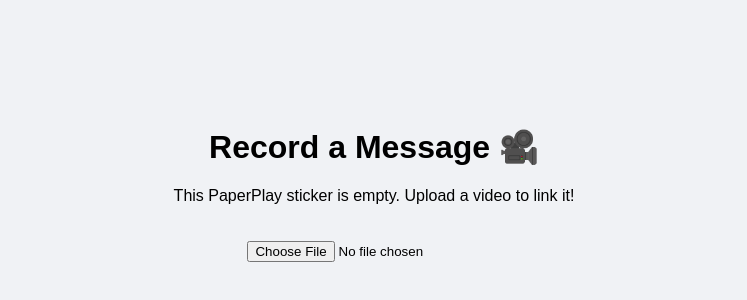
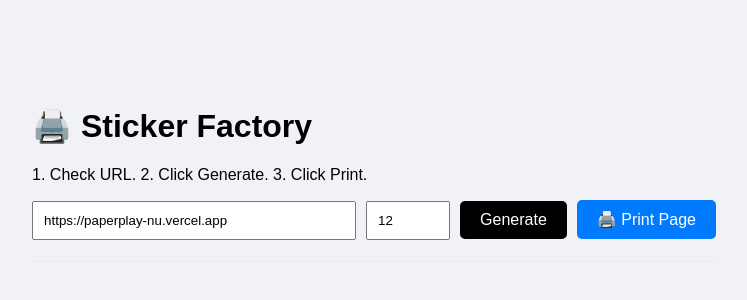
Before and after one commit to supercaylib/paperplay, a React (Vite) app: page /admin in a window 1280 px wide. Shown: the part 216-516 px from the top of the page, without its empty margins (266-1013 px from the left). Built offline with nearby package versions, Linux system fonts and the light colour scheme; no server answers; the database is empty.

Commit message:
Added admin and countdown features

```diff
--- a/package.json
+++ b/package.json
@@ -12,7 +12,9 @@
   "dependencies": {
     "@supabase/supabase-js": "^2.86.1",
     "react": "^19.2.0",
+    "react-confetti": "^6.4.0",
     "react-dom": "^19.2.0",
+    "react-qr-code": "^2.0.18",
     "react-router-dom": "^7.10.0"
   },
   "devDependencies": {
--- /dev/null
+++ b/src/Admin.jsx
@@ -0,0 +1,65 @@
+import { useState } from 'react'
+import QRCode from 'react-qr-code'
+
+export default function Admin() {
+  // I pre-filled your URL here!
+  const [baseUrl, setBaseUrl] = useState('https://paperplay-nu.vercel.app')
+  const [count, setCount] = useState(12) // 12 fits nicely on a page
+  const [codes, setCodes] = useState([])
+
+  function generateCodes() {
+    if (!baseUrl) return alert('URL is required')
+
+    // We create a "Batch ID" based on the time (e.g. 948302)
+    const batchId = Date.now().toString().slice(-6)
+
+    const newCodes = Array.from({ length: count }).map((_, i) => ({
+      id: `tag-${batchId}-${i + 1}`,
+      link: `${baseUrl}/tag-${batchId}-${i + 1}`
+    }))
+    setCodes(newCodes)
+  }
+
+  return (
+    <div style={{ padding: '20px', fontFamily: 'Arial' }}>
+      {/* CONTROL PANEL (Hidden when printing) */}
+      <div className="no-print" style={{ marginBottom: '20px', borderBottom: '2px solid #eee', paddingBottom: '20px' }}>
+        <h1>🖨️ Sticker Factory</h1>
+        <p>1. Check URL. 2. Click Generate. 3. Click Print.</p>
+
+        <input
+          type="text"
+          value={baseUrl}
+          onChange={(e) => setBaseUrl(e.target.value)}
+          style={{ padding: '10px', width: '300px', marginRight: '10px' }}
+        />
+        <input
+          type="number"
+          value={count}
+          onChange={(e) => setCount(Number(e.target.value))}
+          style={{ padding: '10px', width: '60px', marginRight: '10px' }}
+        />
+        <button onClick={generateCodes} style={{ padding: '10px 20px', background: 'black', color: 'white', border: 'none', cursor: 'pointer' }}>Generate</button>
+        <button onClick={() => window.print()} style={{ marginLeft: '10px', padding: '10px 20px', cursor: 'pointer' }}>🖨️ Print Page</button>
+      </div>
+
+      {/* THE STICKERS GRID */}
+      <div style={{ display: 'grid', gridTemplateColumns: 'repeat(3, 1fr)', gap: '30px', textAlign: 'center' }}>
+        {codes.map((item) => (
+          <div key={item.id} style={{ border: '2px dashed #333', padding: '15px', borderRadius: '10px' }}>
+            {/* The QR Code */}
+            <QRCode value={item.link} size={100} />
+
+            {/* Branding */}
+            <p style={{ margin: '5px 0 0 0', fontWeight: 'bold', fontSize: '12px' }}>SCAN ME 📸</p>
+            <p style={{ margin: '0', fontSize: '10px', color: '#666' }}>PaperPlay</p>
+            <p style={{ fontSize: '8px', color: '#ccc', marginTop: '2px' }}>{item.id}</p>
+          </div>
+        ))}
+      </div>
+
+      {/* CSS to hide buttons when printing */}
+      <style>{`@media print { .no-print { display: none; } }`}</style>
+    </div>
+  )
+}
--- a/src/App.jsx
+++ b/src/App.jsx
@@ -1,11 +1,13 @@
 import { Routes, Route } from 'react-router-dom'
 import Scan from './Scan'
+import Admin from './Admin'
 
 function App() {
   return (
     <div className="app-container">
       <Routes>
         <Route path="/" element={<h1>Welcome to PaperPlay! Scan a sticker to start.</h1>} />
+        <Route path="/admin" element={<Admin />} />
         {/* This handles any ID (e.g. localhost:5173/gift-1) */}
         <Route path="/:id" element={<Scan />} />
       </Routes>
--- a/src/Scan.jsx
+++ b/src/Scan.jsx
@@ -1,97 +1,98 @@
 import { useEffect, useState } from 'react'
 import { useParams } from 'react-router-dom'
 import { supabase } from './supabaseClient'
+import Confetti from 'react-confetti'
 
 export default function Scan() {
-  const { id } = useParams() // Get the ID from the URL (e.g. "gift-1")
+  const { id } = useParams()
   const [loading, setLoading] = useState(true)
-  const [videoUrl, setVideoUrl] = useState(null)
+  const [stickerData, setStickerData] = useState(null)
   const [uploading, setUploading] = useState(false)
+  const [unlockDate, setUnlockDate] = useState('')
 
-  // 1. Check if this sticker already has a video
-  useEffect(() => {
-    checkSticker()
-  }, [id])
+  useEffect(() => { checkSticker() }, [id])
 
   async function checkSticker() {
-    setLoading(true)
-    // Check database for this specific ID
-    const { data, error } = await supabase
-      .from('qr_codes')
-      .select('video_url')
-      .eq('id', id)
-      .single()
-
-    if (data && data.video_url) {
-      setVideoUrl(data.video_url)
-    }
+    // Check if data exists
+    const { data } = await supabase.from('qr_codes').select('*').eq('id', id).single()
+    setStickerData(data)
     setLoading(false)
   }
 
-  // 2. Handle the Video Upload
   async function handleUpload(event) {
     const file = event.target.files[0]
     if (!file) return
-
     setUploading(true)
 
-    // A. Upload file to Supabase Storage
+    // 1. Upload File
     const fileName = `${id}-${Date.now()}.mp4`
-    const { data: fileData, error: fileError } = await supabase
-      .storage
-      .from('videos')
-      .upload(fileName, file)
+    const { error: upError } = await supabase.storage.from('videos').upload(fileName, file)
 
-    if (fileError) {
-      alert('Error uploading video!')
-      console.error(fileError)
+    if (upError) {
       setUploading(false)
-      return
+      return alert('Upload failed. Try a smaller video.')
     }
 
-    // B. Get the Public URL
-    const { data: publicUrlData } = supabase
-      .storage
-      .from('videos')
-      .getPublicUrl(fileName)
+    // 2. Get Public URL
+    const { data: urlData } = supabase.storage.from('videos').getPublicUrl(fileName)
 
-    const publicUrl = publicUrlData.publicUrl
+    // 3. Save to Database (With optional Unlock Date)
+    const updateData = {
+      id: id,
+      video_url: urlData.publicUrl,
+      unlock_at: unlockDate ? new Date(unlockDate).toISOString() : null
+    }
 
-    // C. Save the link to the Database
-    const { error: dbError } = await supabase
-      .from('qr_codes')
-      .upsert({
-        id: id,
-        video_url: publicUrl,
-        // unlock_at: new Date().toISOString() // We will add countdown logic later
-      })
+    const { error: dbError } = await supabase.from('qr_codes').upsert(updateData)
 
-    if (dbError) {
-      alert('Database error!')
-    } else {
-      setVideoUrl(publicUrl) // Show the video immediately
-    }
+    if (!dbError) setStickerData(updateData)
     setUploading(false)
   }
 
-  // --- RENDER THE UI ---
+  // LOGIC: Is it locked?
+  const isLocked = stickerData?.unlock_at && new Date() < new Date(stickerData.unlock_at)
 
-  if (loading) return <h2>Checking Sticker...</h2>
+  // Calculate Days Remaining
+  const timeLeft = stickerData?.unlock_at ? new Date(stickerData.unlock_at) - new Date() : 0
+  const daysLeft = Math.ceil(timeLeft / (1000 * 60 * 60 * 24))
 
-  // SCENARIO 1: Video exists (The Receiver View)
-  if (videoUrl) {
+  // --- RENDERING ---
+
+  if (loading) return <div className="app-container"><h2>Loading... 🔄</h2></div>
+
+  // SCENARIO 1: LOCKED (Countdown)
+  if (stickerData?.video_url && isLocked) {
     return (
-      <div style={{ padding: '20px', textAlign: 'center' }}>
-        <h1>✨ A Surprise for You! ✨</h1>
+      <div className="app-container" style={{textAlign: 'center'}}>
+        <h1 style={{fontSize: '50px'}}>🔒</h1>
+        <h2>Do Not Open Until...</h2>
+        <h3 style={{color: '#ff4757'}}>{new Date(stickerData.unlock_at).toDateString()}</h3>
+
+        <div style={{background: '#ffeaa7', padding: '20px', borderRadius: '15px', marginTop: '20px'}}>
+          <p style={{margin:0, fontWeight: 'bold', color: '#d35400'}}>TIME REMAINING:</p>
+          <h1 style={{margin:'10px 0', fontSize: '40px'}}>{daysLeft} Days</h1>
+        </div>
+        <p style={{marginTop: '30px', color: '#7f8c8d'}}>Come back later for your surprise!</p>
+      </div>
+    )
+  }
+
+  // SCENARIO 2: UNLOCKED (Video + Confetti)
+  if (stickerData?.video_url) {
+    return (
+      <div className="app-container">
+        <Confetti numberOfPieces={300} recycle={false} />
+        <h1>✨ Surprise! ✨</h1>
         <video
-          src={videoUrl}
+          src={stickerData.video_url}
           controls
-          style={{ width: '100%', maxWidth: '400px', borderRadius: '10px' }}
           autoPlay
+          playsInline
+          style={{ width: '100%', borderRadius: '15px', boxShadow: '0 10px 30px rgba(0,0,0,0.2)' }}
         />
         <br />
-        <a href={videoUrl} download>
-          <button style={{ marginTop: '20px', padding: '10px 20px' }}>
+        <a href={stickerData.video_url} download target="_blank">
+          <button style={{marginTop: '20px', background: '#2ecc71'}}>
             Download Memory 📥
           </button>
         </a>
@@ -99,21 +100,33 @@
     )
   }
 
-  // SCENARIO 2: No video yet (The Giver View)
+  // SCENARIO 3: EMPTY (Upload Mode)
   return (
-    <div style={{ padding: '20px', textAlign: 'center' }}>
+    <div className="app-container">
       <h1>Record a Message 🎥</h1>
-      <p>This PaperPlay sticker is empty. Upload a video to link it!</p>
+      <p>This PaperPlay sticker is empty.</p>
 
       <input
         type="file"
         accept="video/*"
         onChange={handleUpload}
         disabled={uploading}
-        style={{ marginTop: '20px' }}
+        className="file-input"
       />
 
-      {uploading && <p>Uploading... please wait...</p>}
+      <div style={{marginTop: '25px', textAlign: 'left', width: '100%', background: '#fff', padding: '15px', borderRadius: '10px'}}>
+        <label style={{fontWeight: 'bold', display: 'block'}}>📅 Unlock Date (Optional)</label>
+        <p style={{fontSize: '12px', color: '#666', margin: '5px 0 10px'}}>
+          If you pick a date, the video will be <b>locked</b> until then.
+        </p>
+        <input
+          type="date"
+          onChange={(e) => setUnlockDate(e.target.value)}
+          style={{width: '100%', padding: '10px', borderRadius: '5px', border: '1px solid #ccc'}}
+        />
+      </div>
+
+      {uploading && <h3 style={{color: '#e84118', marginTop: '20px'}}>Uploading... please wait...</h3>}
     </div>
   )
 }
```
Also changed, not shown: 1 other file (tests, documents, lock files or other folders).
